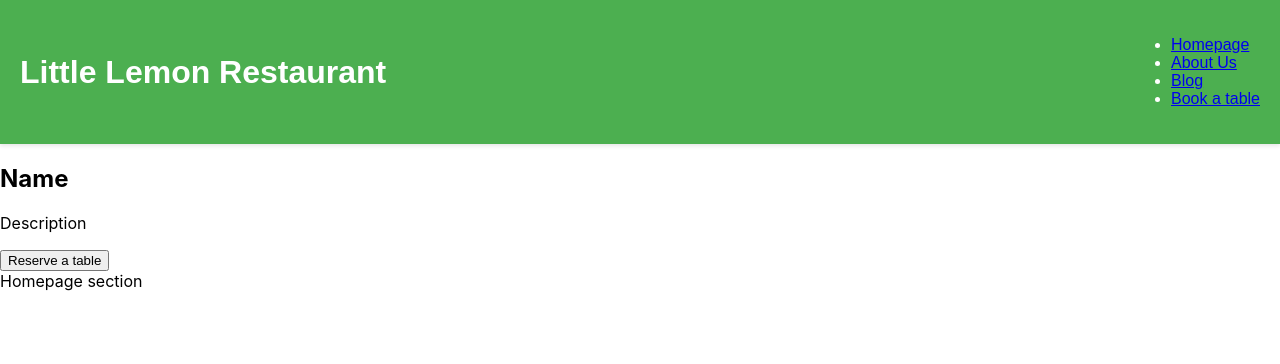
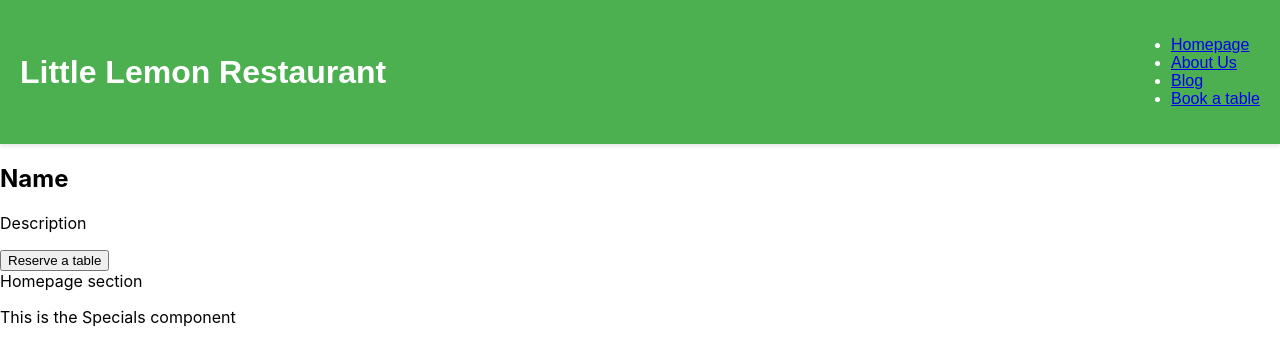
Before and after one commit to webBrah/react, a React (Create React App) app in the folder little-lemon-restaurant/: page / in a window 1280 px wide. Shown: the top 364 px of the page. Built offline with nearby package versions, Linux system fonts and the light colour scheme.

Commit message:
Specials Component

```diff
--- a/little-lemon-restaurant/src/App.js
+++ b/little-lemon-restaurant/src/App.js
@@ -2,6 +2,7 @@ import './App.css';
 import Header from './components/Header/Header';
 import Hero from './components/Hero/Hero.jsx';
 import Hompage from './components/Homepage/Homepage';
+import Specials from './components/Specials/Specials';
 
 function App() {
   return (
@@ -9,6 +10,7 @@ function App() {
       <Header />
       <Hero />
       <Hompage />
+      <Specials />
     </>
   );
 }
--- /dev/null
+++ b/little-lemon-restaurant/src/components/Specials/Specials.jsx
@@ -0,0 +1,9 @@
+export default function Specials() {
+  return (
+    <>
+      <p>This is the Specials component</p>
+    </>
+  );
+}
+
+// need to create CSS file
```
